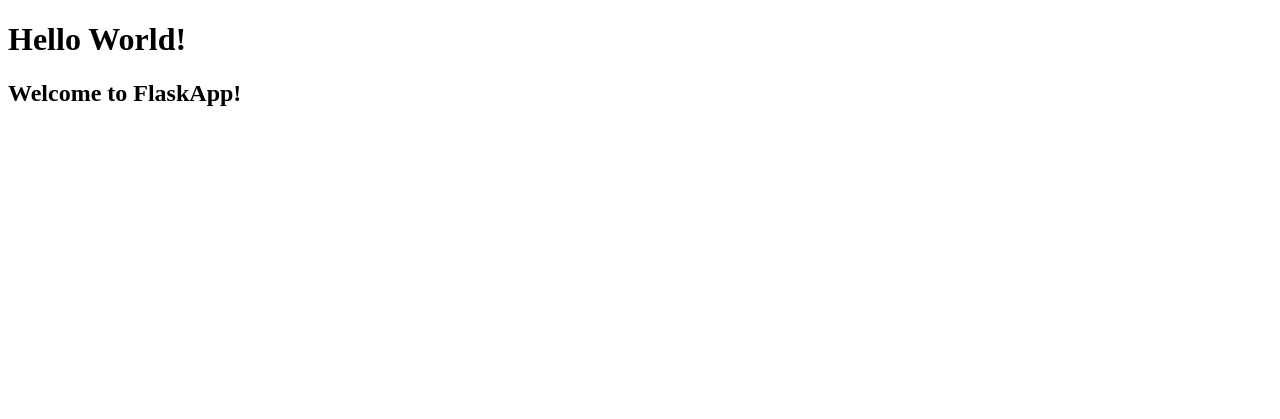
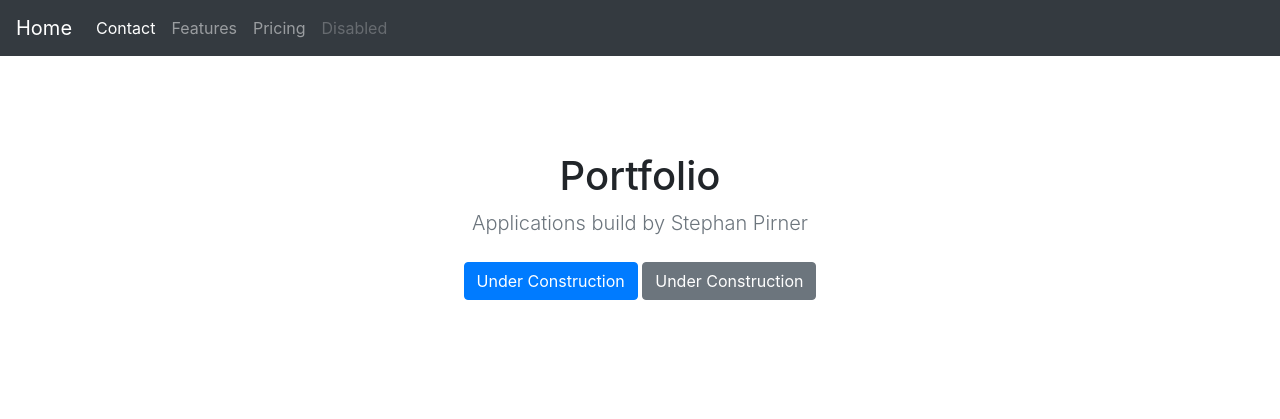
Before and after one commit to Pirner/fish_judge, a Flask app: page / in a window 1280 px wide. Shown: the top 419 px of the page. Run offline with Flask 3, Linux system fonts and the light colour scheme; some libraries are stand-ins or nearby versions.

Commit message:
update homepage

```diff
--- a/app.py
+++ b/app.py
@@ -8,7 +8,7 @@
 
 
 app = Flask(__name__)
-w_secret = os.environ['WEBHOOK_SECRET']
+# w_secret = os.environ['WEBHOOK_SECRET']
 
 
 def is_valid_signature(x_hub_signature, data, private_key):
@@ -86,7 +86,7 @@
 
 
 def main():
-    pass
+    app.run()
 
 
 if __name__ == '__main__':
--- a/templates/index.html
+++ b/templates/index.html
@@ -1,11 +1,49 @@
-<!DOCTYPE html>
-<html lang="en">
+<!doctype html>
+<html>
 <head>
-    <meta charset="UTF-8">
-    <title>FlaskApp</title>
+    <link rel="stylesheet" href="https://stackpath.bootstrapcdn.com/bootstrap/4.3.1/css/bootstrap.min.css" integrity="sha384-ggOyR0iXCbMQv3Xipma34MD+dH/1fQ784/j6cY/iJTQUOhcWr7x9JvoRxT2MZw1T" crossorigin="anonymous">
+    <title>{% block title %}{% endblock %}</title>
 </head>
 <body>
-    <h1>Hello World!</h1>
-    <h2>Welcome to FlaskApp!</h2>
+    <nav class="navbar navbar-expand-lg navbar-dark bg-dark">
+        <a class="navbar-brand" href="#">Home</a>
+        <button class="navbar-toggler" type="button" data-toggle="collapse" data-target="#navbarNav" aria-controls="navbarNav" aria-expanded="false" aria-label="Toggle navigation">
+	     <span class="navbar-toggler-icon"></span>
+	 </button>
+         <div class="collapse navbar-collapse" id="navbarNav">
+             <ul class="navbar-nav">
+	         <li class="nav-item active">
+                     <a class="nav-link" href="#">Contact <span class="sr-only">(current)</span></a>
+		</li>
+		<li class="nav-item">
+		    <a class="nav-link" href="#">Features</a>
+		</li>
+		<li class="nav-item">
+		    <a class="nav-link" href="#">Pricing</a>
+		</li>
+		<li class="nav-item">
+		    <a class="nav-link disabled" href="#" tabindex="-1" aria-disabled="true">Disabled</a>
+		</li>
+	    </ul>
+        </div>
+    </nav>
+
+    {% block content %}
+    <section class="py-5 text-center container">
+        <div class="row py-lg-5">
+            <div class="col-lg-6 col-md-8 mx-auto">
+                <h1 class="fw-light">Portfolio</h1>
+                <p class="lead text-muted">Applications build by Stephan Pirner</p>
+                <p>
+                    <a href="#" class="btn btn-primary my-2">Under Construction</a>
+                    <a href="#" class="btn btn-secondary my-2">Under Construction</a>
+                </p>
+      </div>
+    </div>
+  </section>
+    {% endblock %}
+    <script src="https://code.jquery.com/jquery-3.3.1.slim.min.js" integrity="sha384-q8i/X+965DzO0rT7abK41JStQIAqVgRVzpbzo5smXKp4YfRvH+8abtTE1Pi6jizo" crossorigin="anonymous"></script>
+    <script src="https://cdnjs.cloudflare.com/ajax/libs/popper.js/1.14.7/umd/popper.min.js" integrity="sha384-UO2eT0CpHqdSJQ6hJty5KVphtPhzWj9WO1clHTMGa3JDZwrnQq4sF86dIHNDz0W1" crossorigin="anonymous"></script>
+    <script src="https://stackpath.bootstrapcdn.com/bootstrap/4.3.1/js/bootstrap.min.js" integrity="sha384-JjSmVgyd0p3pXB1rRibZUAYoIIy6OrQ6VrjIEaFf/nJGzIxFDsf4x0xIM+B07jRM" crossorigin="anonymous"></script>
 </body>
 </html>
```
